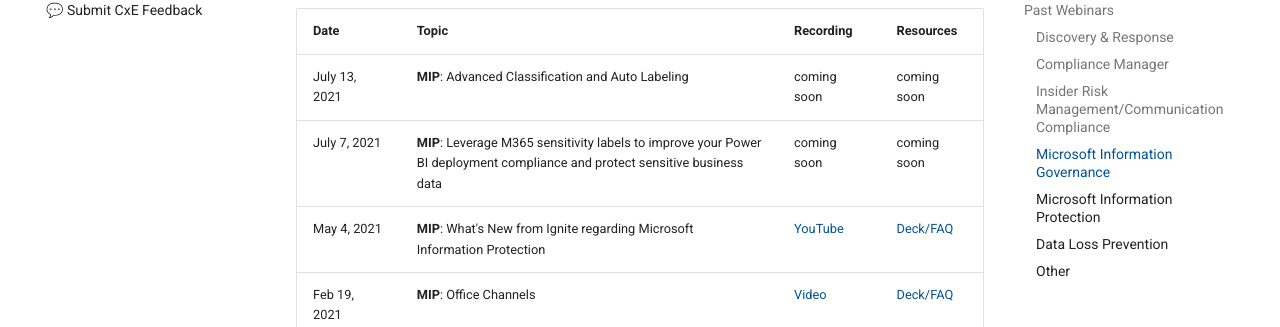
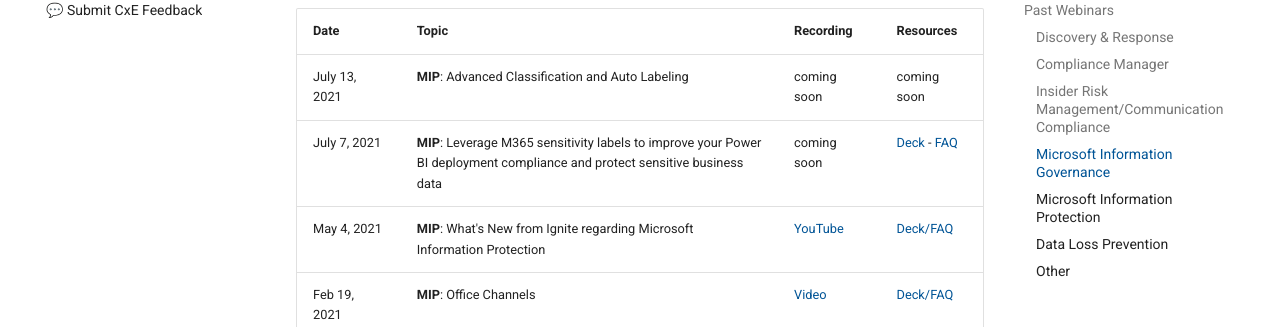
Before and after one commit to microsoft/ComplianceCxE, an MkDocs documentation site: the page built from docs/webinars.md, in a window 1280 px wide and 900 px high, scrolled down 2206 px. Shown: the part 125-452 px from the top of the window. Built offline with MkDocs 1.6.1 and Material for MkDocs 9.7.7, drawn with Linux system fonts in a browser that asks for light colours; comment, search, counter and statistics services are not loaded; old or Windows-style settings are respelled for this version of MkDocs.

Commit message:
add deck and faq for July 7 webinar

```diff
--- a/docs/webinars.md
+++ b/docs/webinars.md
@@ -63,7 +63,7 @@
 |Date|Topic|Recording|Resources|
 |---|---|---|---|
 |July 13, 2021|**MIP**: Advanced Classification and Auto Labeling| coming soon | coming soon |
-|July 7, 2021|**MIP**: Leverage M365 sensitivity labels to improve your Power BI deployment compliance and protect sensitive business data| coming soon | coming soon |
+|July 7, 2021|**MIP**: Leverage M365 sensitivity labels to improve your Power BI deployment compliance and protect sensitive business data| coming soon | [Deck](resources\files\MIP - Sensitivty Label in PBI.pdf) - [FAQ](resources\files\July 7 FAQ.pdf) |
 |May 4, 2021|**MIP**: What's New from Ignite regarding Microsoft Information Protection|[YouTube](https://www.youtube.com/watch?v=TjtYhGfHHok&feature=youtu.be)|[Deck/FAQ](https://techcommunity.microsoft.com/t5/security-compliance-identity/what-s-new-from-ignite-regarding-microsoft-information/ba-p/2351825)|
 |Feb 19, 2021|**MIP**: Office Channels|[Video](https://aka.ms/MIPC/webinar-officechannels)|[Deck/FAQ](https://techcommunity.microsoft.com/t5/microsoft-security-and/office-channels-webinar/ba-p/2223780)|
 |Feb 10, 2021|**MIP**: Extending MIP with high-value third-party solutions|[Video](https://aka.ms/MIPC/webinar-mip3rdparty)|[Deck/FAQ](https://techcommunity.microsoft.com/t5/microsoft-security-and/extending-mip-with-high-value-3rd-party-solutions-webinar/ba-p/2220774)|
```
Also changed, not shown: 2 other files.
